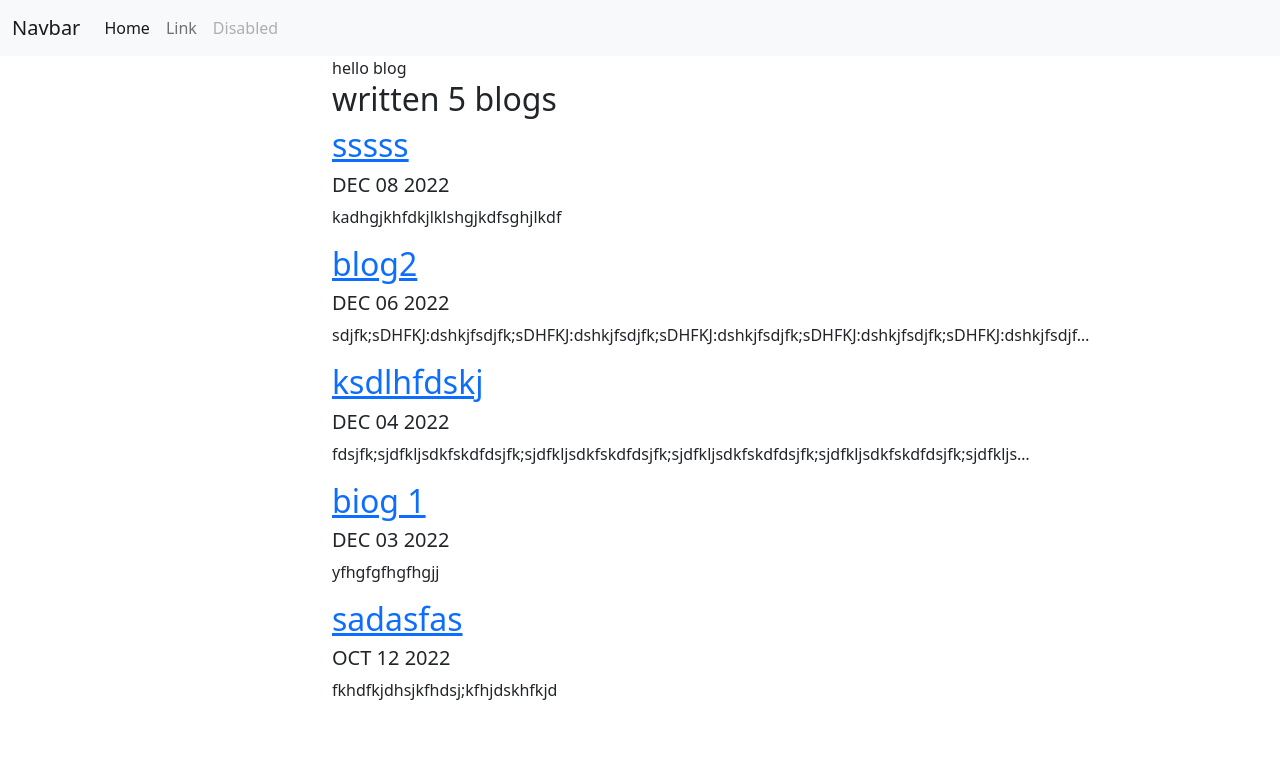
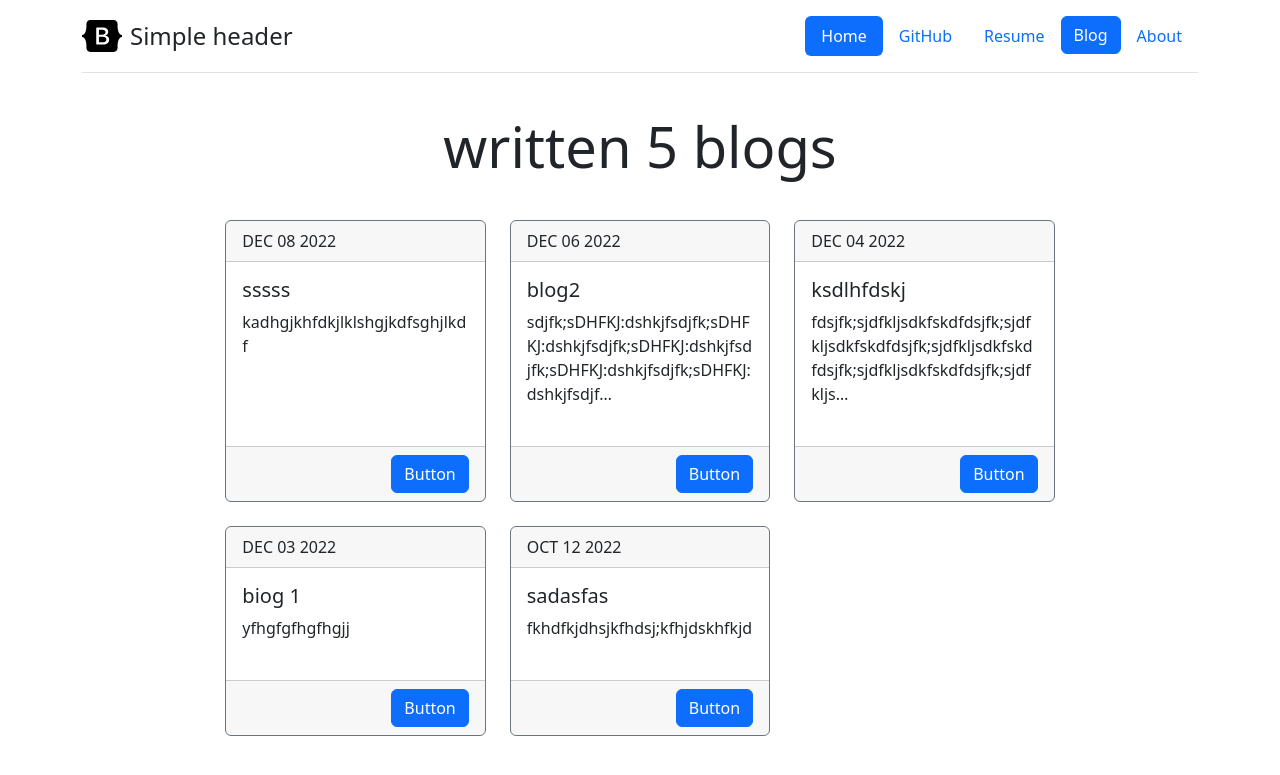
Before and after one commit to eclairsameal/django_workspace, a Django app: page /blog/ in a window 1280 px wide. Shown: the top 775 px of the page. Run offline with Django 4.2, Linux system fonts and the light colour scheme; data comes from the database, SQL or seed files in the repository; both versions use the stored data as it was after the commit.

Commit message:
修版面

```diff
--- a/personal_portfolio_project/templates/blog/all_blogs.html
+++ b/personal_portfolio_project/templates/blog/all_blogs.html
@@ -1,10 +1,32 @@
 {% extends 'portfolio/base.html' %}
 {% block content %}
-    hello blog
-    <h2> written {{blogs.count}} blog{{blogs.count|pluralize}} </h2>  <!--計算 blog 有多少-->
+    <!--<h2> written {{blogs.count}} blog{{blogs.count|pluralize}} </h2>  計算 blog 有多少-->
+    <div class="pricing-header p-3 pb-md-4 mx-auto text-center">
+      <h1 class="display-4 fw-normal">written {{blogs.count}} blog{{blogs.count|pluralize}}</h1>
+      <p class="fs-5 text-muted"></p>
+    </div>
+    <div class="row row-cols-1 row-cols-md-3 g-4">
     {% for blog in blogs %}
+    <!--
         <a href="{% url 'blog:detail' blog.id %}"><h2>{{ blog.title }}</h2></a>
         <h5>{{ blog.date|date:"M d Y"|upper}}</h5>
         <p>{{blog.description|striptags|truncatechars:100}}</p>
+    -->
+    <div class="col">
+      <div class="card border-secondary mb-4 h-100 ">
+        <div class="card-header">{{ blog.date|date:"M d Y"|upper}}</div>
+
+        <div class="card-body">
+          <h5 class="card-title">{{ blog.title }}</h5>
+          <p class="card-text">{{blog.description|striptags|truncatechars:100}}</p>
+        </div>
+
+        <div class="card-footer text-end">
+          <a href="{% url 'blog:detail' blog.id %}" class="btn btn-primary">Button</a>
+        </div>
+      </div>
+  </div>
     {% endfor %}
+</div>
+
 {% endblock %}
--- a/personal_portfolio_project/templates/portfolio/base.html
+++ b/personal_portfolio_project/templates/portfolio/base.html
@@ -1,38 +1,41 @@
 {% load static %}   <!-- 載入靜態檔案-->
 <!doctype html>
 <html lang="en">
-  <head>
+<head>
     <meta charset="utf-8">
     <meta name="viewport" content="width=device-width, initial-scale=1">
     <title>Portfolio</title>
     <link href="https://cdn.jsdelivr.net/npm/bootstrap@5.2.3/dist/css/bootstrap.min.css" rel="stylesheet" integrity="sha384-rbsA2VBKQhggwzxH7pPCaAqO46MgnOM80zW1RWuH61DGLwZJEdK2Kadq2F9CUG65" crossorigin="anonymous">
-  </head>
-  <body>
+</head>
+<body>
+  <svg xmlns="http://www.w3.org/2000/svg" style="display: none;">
+      <symbol id="bootstrap" viewBox="0 0 118 94">
+          <path fill-rule="evenodd" clip-rule="evenodd" d="M24.509 0c-6.733 0-11.715 5.893-11.492 12.284.214 6.14-.064 14.092-2.066 20.577C8.943 39.365 5.547 43.485 0 44.014v5.972c5.547.529 8.943 4.649 10.951 11.153 2.002 6.485 2.28 14.437 2.066 20.577C12.794 88.106 17.776 94 24.51 94H93.5c6.733 0 11.714-5.893 11.491-12.284-.214-6.14.064-14.092 2.066-20.577 2.009-6.504 5.396-10.624 10.943-11.153v-5.972c-5.547-.529-8.934-4.649-10.943-11.153-2.002-6.484-2.28-14.437-2.066-20.577C105.214 5.894 100.233 0 93.5 0H24.508zM80 57.863C80 66.663 73.436 72 62.543 72H44a2 2 0 01-2-2V24a2 2 0 012-2h18.437c9.083 0 15.044 4.92 15.044 12.474 0 5.302-4.01 10.049-9.119 10.88v.277C75.317 46.394 80 51.21 80 57.863zM60.521 28.34H49.948v14.934h8.905c6.884 0 10.68-2.772 10.68-7.727 0-4.643-3.264-7.207-9.012-7.207zM49.948 49.2v16.458H60.91c7.167 0 10.964-2.876 10.964-8.281 0-5.406-3.903-8.178-11.425-8.178H49.948z"></path>
+      </symbol>
+  </svg>
 
-<nav class="navbar navbar-expand-lg bg-light">
-  <div class="container-fluid">
-    <a class="navbar-brand" href="#">Navbar</a>
-    <button class="navbar-toggler" type="button" data-bs-toggle="collapse" data-bs-target="#navbarSupportedContent" aria-controls="navbarSupportedContent" aria-expanded="false" aria-label="Toggle navigation">
-      <span class="navbar-toggler-icon"></span>
-    </button>
-    <div class="collapse navbar-collapse " id="navbarSupportedContent">
-      <ul class="navbar-nav me-auto mb-2 mb-lg-0 ">
-        <li class="nav-item">
-          <a class="nav-link active" aria-current="page" href="#">Home</a>
-        </li>
-        <li class="nav-item">
-          <a class="nav-link" href="#">Link</a>
-        </li>
-        <li class="nav-item">
-          <a class="nav-link disabled">Disabled</a>
-        </li>
+
+
+
+  <div class="container">
+    <header class="d-flex flex-wrap justify-content-center py-3 mb-4 border-bottom">
+      <a href="/" class="d-flex align-items-center mb-3 mb-md-0 me-md-auto text-dark text-decoration-none">
+        <svg class="bi me-2" width="40" height="32"><use xlink:href="#bootstrap"/></svg>
+        <span class="fs-4">Simple header</span>
+      </a>
+
+      <ul class="nav nav-pills">
+        <li class="nav-item"><a href="/" class="nav-link active" aria-current="page">Home</a></li>
+        <li class="nav-item"><a class="nav-link" href="https://github.com/eclairsameal" target="_blank">GitHub</a></li>
+        <li class="nav-item"><a class="nav-link" href="{% static "portfolio/F9749.pdf" %}"> Resume</a></li>
+        <li class="nav-item"><a role="button" href="{% url 'blog:all_blogs' %}" class="btn btn-primary">Blog</a></li>
+        <li class="nav-item"><a href="#" class="nav-link">About</a></li>
       </ul>
+    </header>
+  </div>
 
-    </div>
-  </div>
-</nav>
 
-    <div class="container col-6">
+    <div class="container col-8">
     {% block content %}
     {% endblock %}
     </div>
@@ -40,7 +43,8 @@
     <script src="https://cdn.jsdelivr.net/npm/bootstrap@5.2.3/dist/js/bootstrap.bundle.min.js" integrity="sha384-kenU1KFdBIe4zVF0s0G1M5b4hcpxyD9F7jL+jjXkk+Q2h455rYXK/7HAuoJl+0I4" crossorigin="anonymous"></script>
     <script src="https://cdn.jsdelivr.net/npm/@popperjs/core@2.11.6/dist/umd/popper.min.js" integrity="sha384-oBqDVmMz9ATKxIep9tiCxS/Z9fNfEXiDAYTujMAeBAsjFuCZSmKbSSUnQlmh/jp3" crossorigin="anonymous"></script>
     <script src="https://cdn.jsdelivr.net/npm/bootstrap@5.2.3/dist/js/bootstrap.min.js" integrity="sha384-cuYeSxntonz0PPNlHhBs68uyIAVpIIOZZ5JqeqvYYIcEL727kskC66kF92t6Xl2V" crossorigin="anonymous"></script>
-  </body>
+
+</body>
 </html>
 <!--
 <a class="nav-link" href="https://github.com/eclairsameal" target="_blank">GitHub</a>
```
Also changed, not shown: personal_portfolio_project/db.sqlite3.
